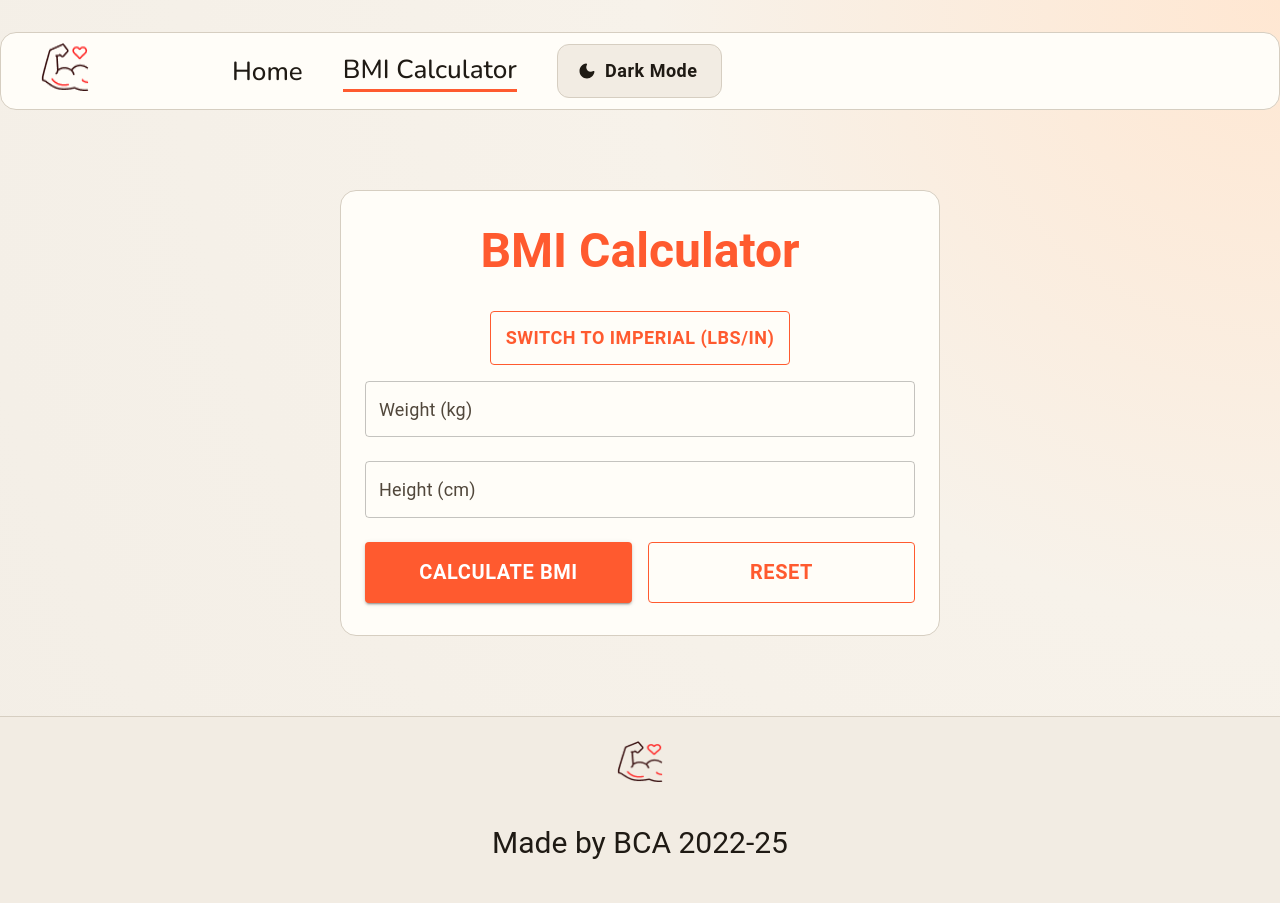
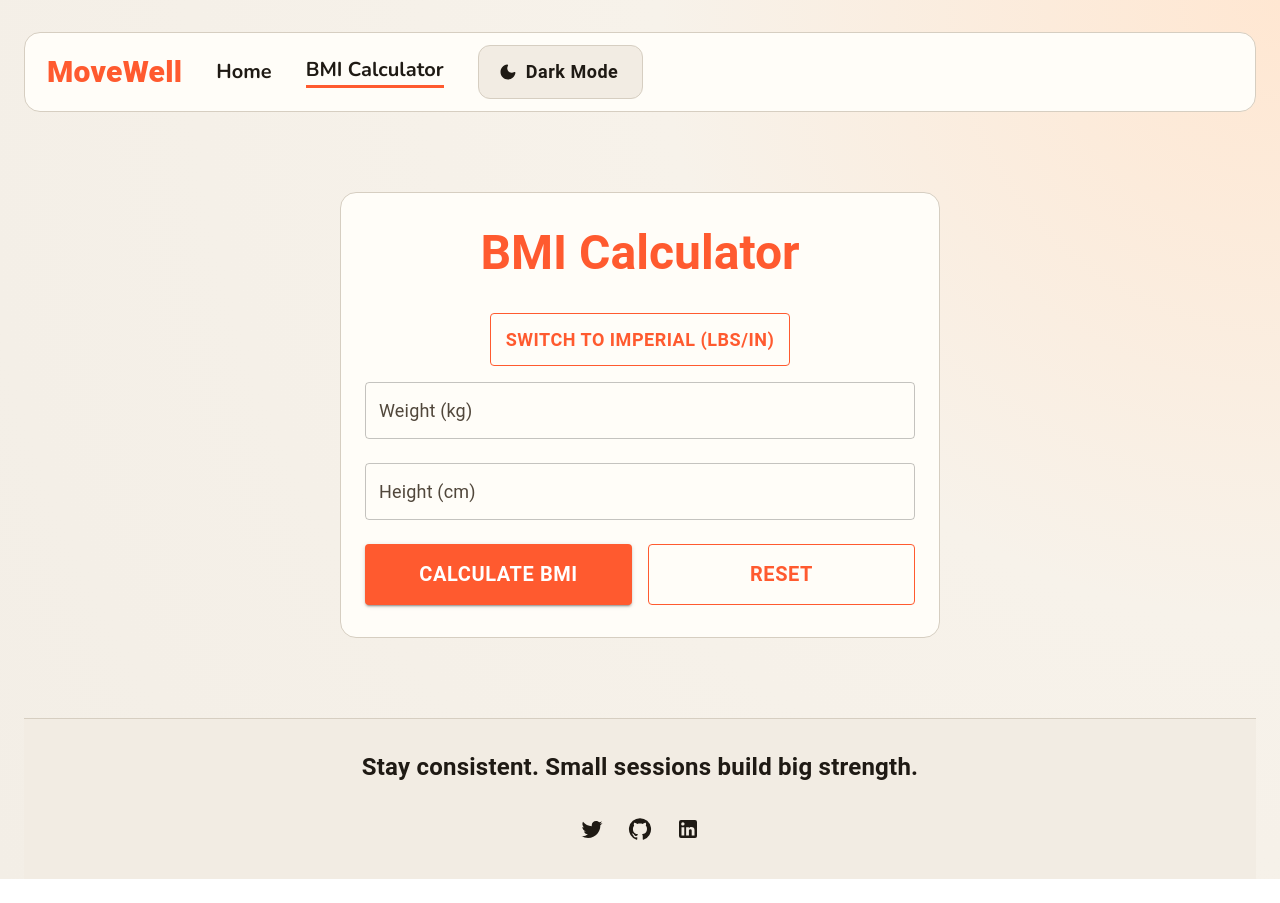
Before and after one commit to Pratyush4r/Repdex, a React (Create React App) app: page /bmi in a window 1280 px wide. After the commit the page ends 879 px from the top, so only its background shows below. Built offline with nearby package versions, Linux system fonts and the light colour scheme; no server answers.

Commit message:
Refine navigation, footer links, and clearer section headings

```diff
--- a/src/App.js
+++ b/src/App.js
@@ -22,7 +22,14 @@ const App = () => {
   }, [isDarkMode]);
 
   return (
-    <Box width="400px" sx={{ width: { xl: '1488px' } }} m="auto">
+    <Box
+      sx={{
+        maxWidth: '1488px',
+        width: '100%',
+        mx: 'auto',
+        px: { xs: 2, sm: 3 },
+      }}
+    >
       <Navbar
         isDarkMode={isDarkMode}
         onToggleTheme={() => setIsDarkMode((prev) => !prev)}
--- a/src/components/Footer.js
+++ b/src/components/Footer.js
@@ -1,6 +1,8 @@
 import React from 'react';
-import { Box, Stack, Typography } from '@mui/material';
-import Logo from '../assets/images/Logo.png';
+import { Box, IconButton, Stack, Typography } from '@mui/material';
+import TwitterIcon from '@mui/icons-material/Twitter';
+import GitHubIcon from '@mui/icons-material/GitHub';
+import LinkedInIcon from '@mui/icons-material/LinkedIn';
 
 const Footer = () => (
   <Box
@@ -9,26 +11,54 @@ const Footer = () => (
     borderTop="1px solid var(--border-color)"
   >
     <Stack
-      gap="40px"
+      gap="24px"
       sx={{ alignItems: 'center' }}
       flexWrap="wrap"
       px="40px"
-      pt="24px"
+      py="30px"
     >
-      <img src={Logo} alt="logo" style={{ height: '41px' }} />
+      <Typography
+        sx={{
+          color: 'var(--text-primary)',
+          fontSize: { lg: '24px', xs: '18px' },
+          fontWeight: 700,
+        }}
+      >
+        Stay consistent. Small sessions build big strength.
+      </Typography>
+      <Stack direction="row" spacing={1}>
+        <IconButton
+          aria-label="X profile"
+          component="a"
+          href="https://x.com/Pratyush4r"
+          target="_blank"
+          rel="noreferrer"
+          sx={{ color: 'var(--text-primary)' }}
+        >
+          <TwitterIcon />
+        </IconButton>
+        <IconButton
+          aria-label="GitHub profile"
+          component="a"
+          href="https://github.com/Pratyush4r"
+          target="_blank"
+          rel="noreferrer"
+          sx={{ color: 'var(--text-primary)' }}
+        >
+          <GitHubIcon />
+        </IconButton>
+        <IconButton
+          aria-label="LinkedIn profile"
+          component="a"
+          href="https://www.linkedin.com/in/Pratyush4r/"
+          target="_blank"
+          rel="noreferrer"
+          sx={{ color: 'var(--text-primary)' }}
+        >
+          <LinkedInIcon />
+        </IconButton>
+      </Stack>
     </Stack>
-    <Typography
-      variant="h5"
-      sx={{
-        fontSize: { lg: '30px', xs: '22px' },
-        color: 'var(--text-primary)',
-      }}
-      mt="41px"
-      textAlign="center"
-      pb="40px"
-    >
-      Made by BCA 2022-25
-    </Typography>
   </Box>
 );
 
--- a/src/components/Navbar.js
+++ b/src/components/Navbar.js
@@ -1,10 +1,8 @@
 import React from 'react';
 import { Link, useLocation } from 'react-router-dom';
-import { Button, Stack } from '@mui/material';
+import { Button, Stack, Typography } from '@mui/material';
 import DarkModeRoundedIcon from '@mui/icons-material/DarkModeRounded';
 import LightModeRoundedIcon from '@mui/icons-material/LightModeRounded';
-
-import Logo from '../assets/images/Logo.png';
 
 const Navbar = ({ isDarkMode, onToggleTheme }) => {
   const location = useLocation();
@@ -13,33 +11,35 @@ const Navbar = ({ isDarkMode, onToggleTheme }) => {
   return (
     <Stack
       direction="row"
-      justifyContent="space-around"
+      justifyContent="space-between"
       sx={{
-        gap: { sm: '123px', xs: '40px' },
+        gap: { sm: '24px', xs: '12px' },
         mt: { sm: '32px', xs: '20px' },
-        justifyContent: 'none',
         alignItems: 'center',
         background: 'var(--surface-color)',
         border: '1px solid var(--border-color)',
         borderRadius: '16px',
-        py: '10px',
+        py: '12px',
+        px: { xs: '14px', sm: '22px' },
       }}
-      px="20px"
     >
-      <Link to="/">
-        <img
-          src={Logo}
-          alt="logo"
-          style={{ width: '48px', height: '48px', margin: '0px 20px' }}
-        />
-      </Link>
       <Stack
         direction="row"
-        gap="40px"
-        fontFamily="'Nunito', sans-serif"
-        fontSize={{ lg: '26px', xs: '20px' }}
+        gap={{ lg: '34px', xs: '20px' }}
         alignItems="center"
+        flexWrap="wrap"
       >
+        <Link style={{ textDecoration: 'none' }} to="/">
+          <Typography
+            sx={{
+              color: 'var(--accent)',
+              fontWeight: 800,
+              fontSize: { lg: '30px', xs: '24px' },
+            }}
+          >
+            MoveWell
+          </Typography>
+        </Link>
         <Link
           to="/"
           style={{
@@ -47,6 +47,8 @@ const Navbar = ({ isDarkMode, onToggleTheme }) => {
             color: 'var(--text-primary)',
             borderBottom:
               currentPath === '/' ? '3px solid var(--accent)' : 'none',
+            fontWeight: 700,
+            fontSize: '20px',
           }}
         >
           Home
@@ -58,6 +60,8 @@ const Navbar = ({ isDarkMode, onToggleTheme }) => {
             color: 'var(--text-primary)',
             borderBottom:
               currentPath === '/bmi' ? '3px solid var(--accent)' : 'none',
+            fontWeight: 700,
+            fontSize: '20px',
           }}
         >
           BMI Calculator
--- a/src/components/SimilarExercises.js
+++ b/src/components/SimilarExercises.js
@@ -14,11 +14,8 @@ const SimilarExercises = ({ targetMuscleExercises, equipmentExercises }) => (
       fontWeight={700}
       mb="33px"
     >
-      Similar{' '}
-      <span style={{ color: 'var(--accent)', textTransform: 'capitalize' }}>
-        Target Muscle
-      </span>{' '}
-      exercises
+      More exercises for the{' '}
+      <span style={{ color: 'var(--accent)' }}>same muscle group</span>
     </Typography>
     <Stack direction="row" sx={{ p: 2, position: 'relative' }}>
       {targetMuscleExercises.length !== 0 ? (
@@ -44,11 +41,8 @@ const SimilarExercises = ({ targetMuscleExercises, equipmentExercises }) => (
       fontWeight={700}
       mb="33px"
     >
-      Similar{' '}
-      <span style={{ color: 'var(--accent)', textTransform: 'capitalize' }}>
-        Equipment
-      </span>{' '}
-      exercises
+      More exercises using the{' '}
+      <span style={{ color: 'var(--accent)' }}>same equipment</span>
     </Typography>
     <Stack direction="row" sx={{ p: 2, position: 'relative' }}>
       {equipmentExercises.length !== 0 ? (
```
